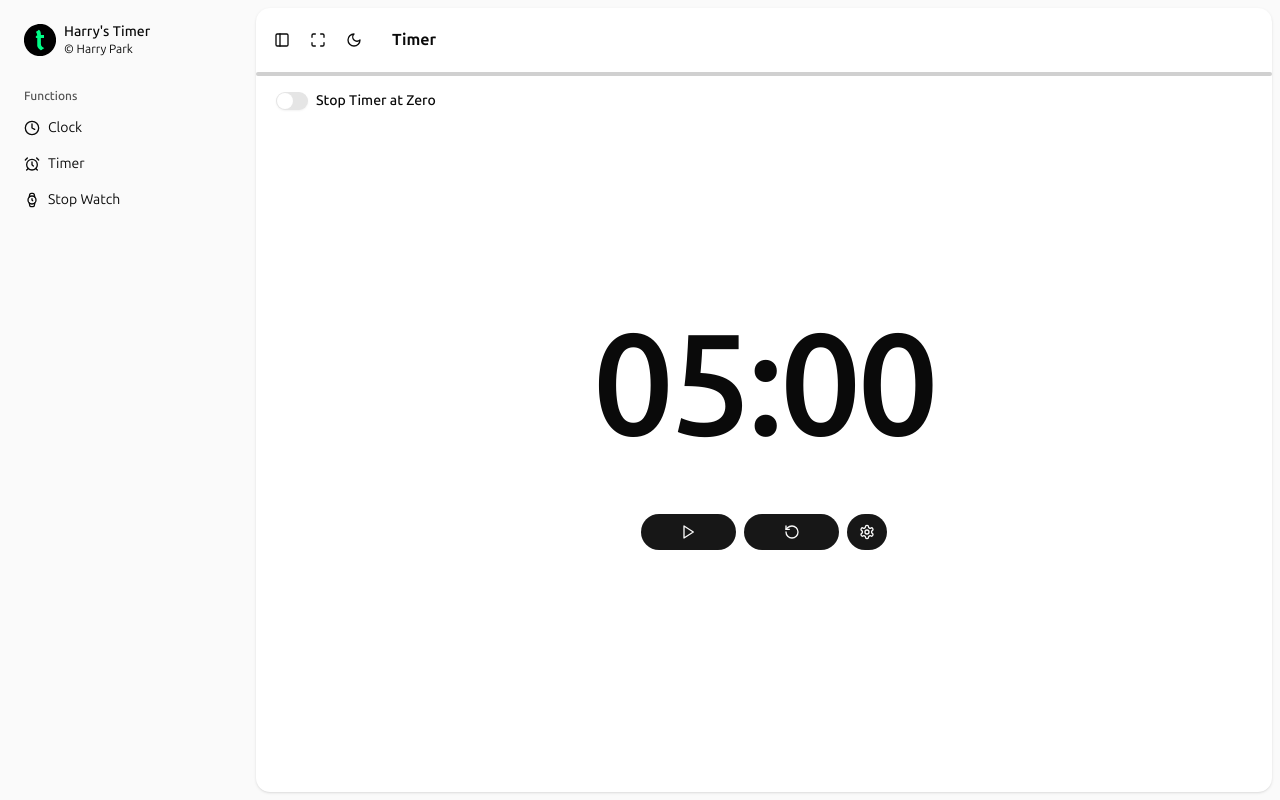
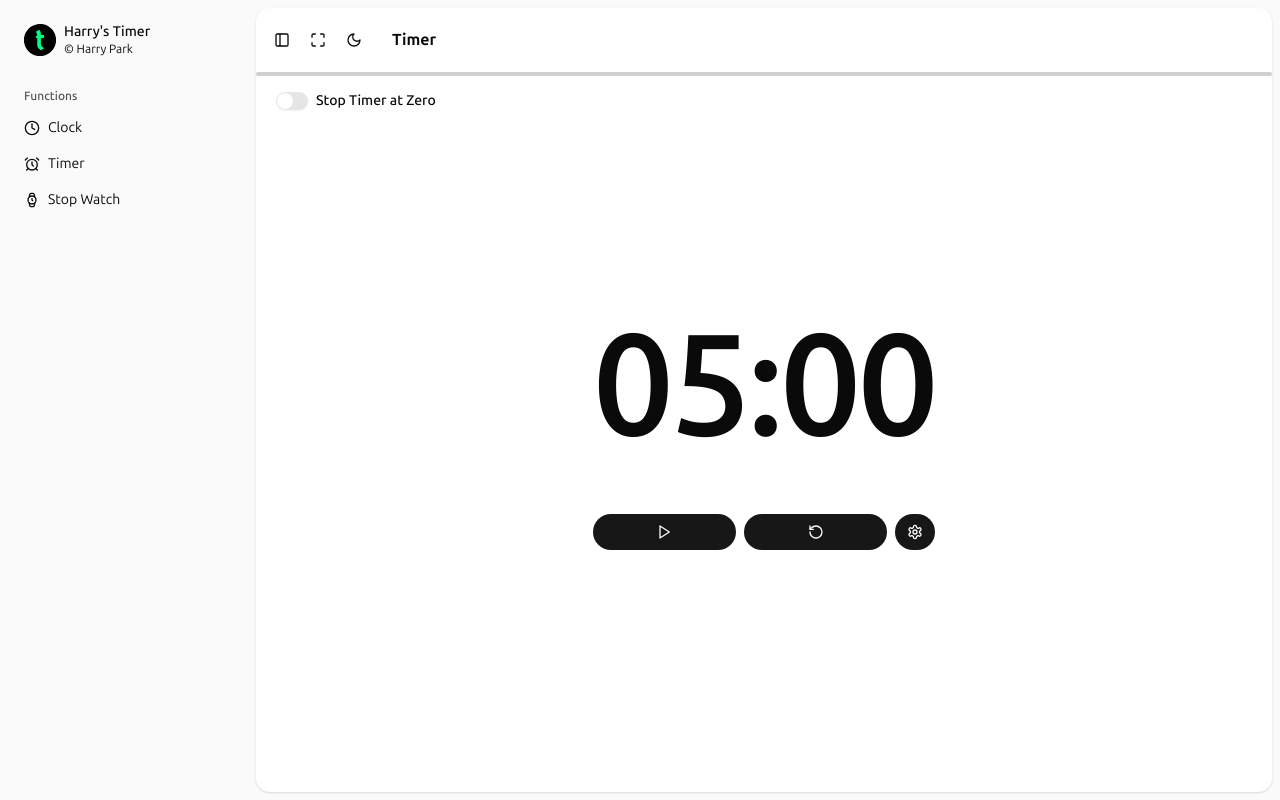
Before and after one commit to hjparrk/harry-timer, a Next.js app: page /timer in a window 1280 px wide. Built offline with nearby package versions, Linux system fonts and the light colour scheme; a web font is replaced by a local one.

Commit message:
fix: fix UI alignment issue

```diff
--- a/src/components/timer/timer.tsx
+++ b/src/components/timer/timer.tsx
@@ -56,10 +56,10 @@ export default function Timer() {
       </div>
 
       <div className="relative space-y-14">
-        <div className="relative text-5xl">
+        <div className="relative">
           <div
             className={cn(
-              "inline-block !bg-clip-text !bg-center font-sans text-5xl font-semibold tracking-tight transition-all sm:text-7xl md:text-[7rem] lg:text-[9rem]",
+              "inline-block min-w-32 !bg-clip-text !bg-center text-center font-sans text-5xl font-semibold tracking-tight transition-all sm:text-7xl md:text-[7rem] lg:text-[9rem]",
               initialColor !== "" && "text-transparent",
             )}
             style={{ background: initialColor }}
@@ -74,7 +74,7 @@ export default function Timer() {
           )}
         </div>
 
-        <div className="flex justify-center space-x-2 px-12">
+        <div className="flex justify-center space-x-2">
           {!isActive ? (
             <Button onClick={startTimer} className="flex-1 rounded-full">
               <Play />
```
